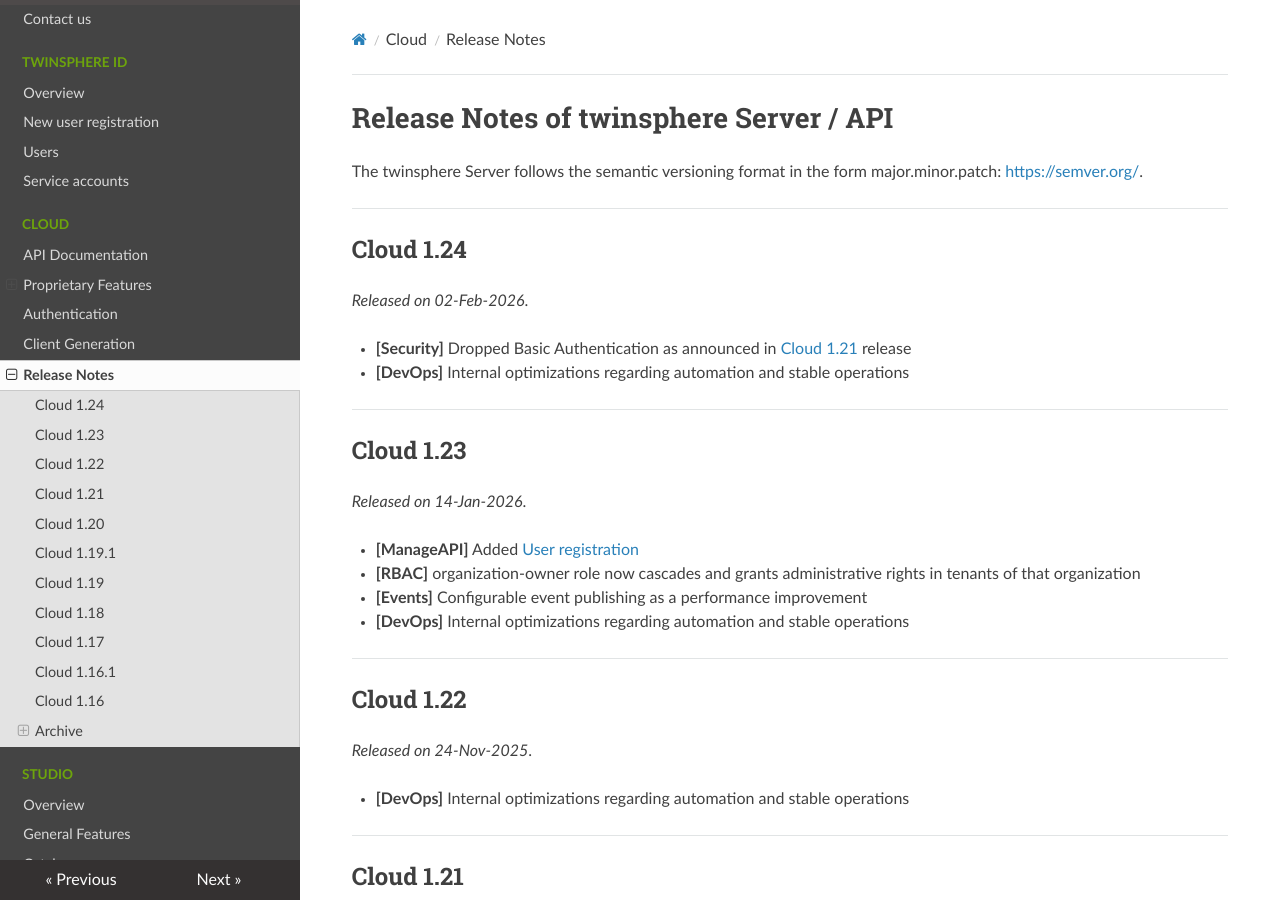
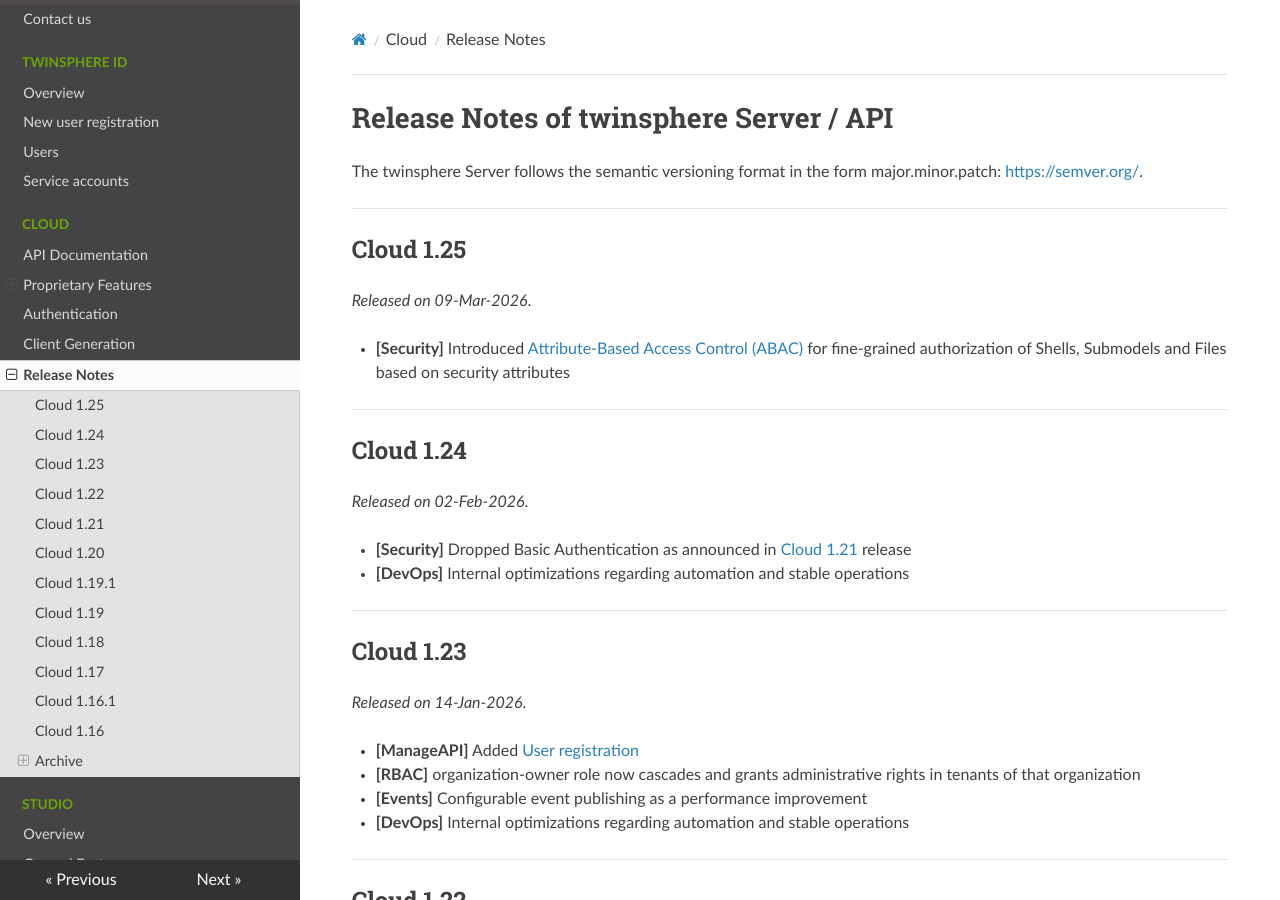
Before and after one commit to twinsphere/twinsphere.github.io, an MkDocs documentation site: the page built from docs/cloud-release-notes.md, in a window 1280 px wide and 900 px high. Built offline with MkDocs 1.6.1, drawn with Linux system fonts in a browser that asks for light colours; nearby versions of some CDN libraries.

Commit message:
feat(cloud): release notes 1.25

```diff
--- a/docs/cloud-release-notes.md
+++ b/docs/cloud-release-notes.md
@@ -3,6 +3,15 @@
 
 The twinsphere Server follows the semantic versioning format in the form major.minor.patch:
 [https://semver.org/](https://semver.org/).
+
+---
+
+## Cloud 1.25
+
+*Released on 09-Mar-2026*.
+
+- **[Security]** Introduced [Attribute-Based Access Control (ABAC)](cloud-abac.md) for fine-grained authorization
+    of Shells, Submodels and Files based on security attributes
 
 ---
 
```
Also changed, not shown: docs/cloud-abac.md (+10 -0 lines).
